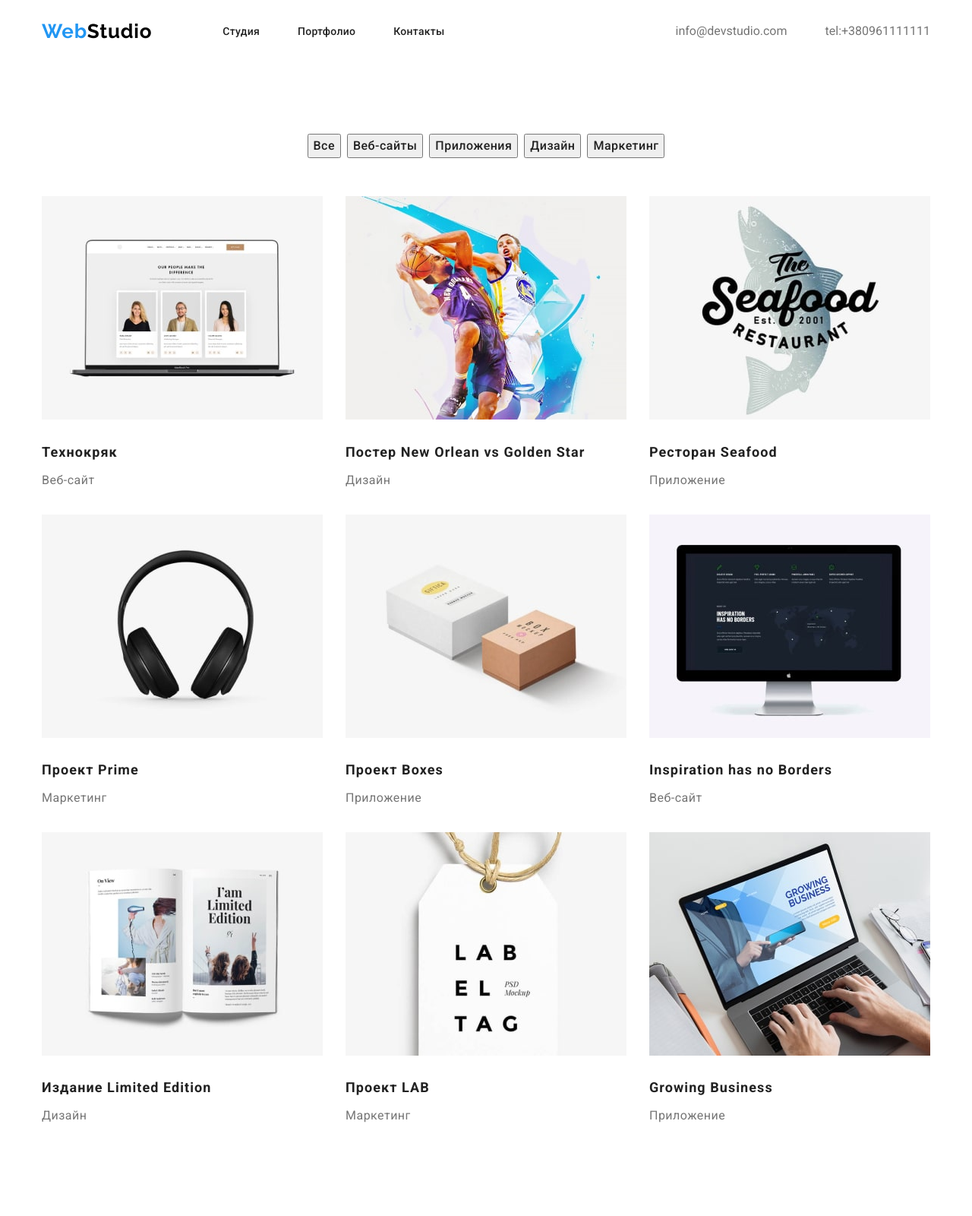
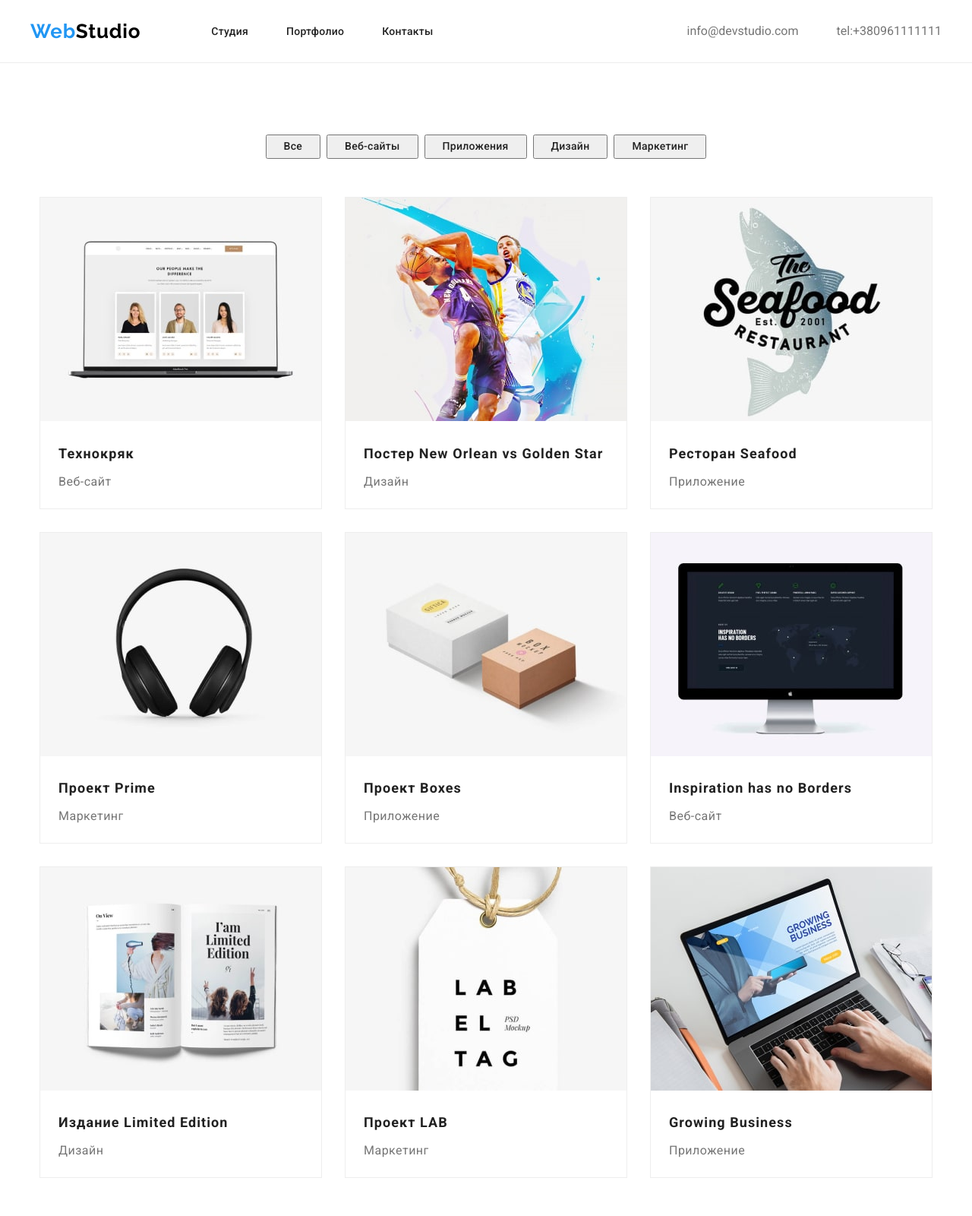
Before and after one commit to Mark-Nelovka/goit-markup-hw-03, a plain HTML site: page portfolio.html in a window 1280 px wide. Shown: the top 1600 px of the page at 76% size. Drawn offline with nearby package versions, Linux system fonts and the light colour scheme.

Commit message:
Изменяет расстояние

```diff
--- a/css/style.css
+++ b/css/style.css
@@ -55,7 +55,7 @@ ul {
 
 .container {
   display: flex;
-  width: 1200px;
+  width: 1230px;
   padding-right: 15px;
   padding-left: 15px;
   margin: 0 auto;
@@ -69,7 +69,7 @@ ul {
 }
 
 .header-port {
-  margin-bottom: 94px;
+  border-bottom: 1px solid #ececec;
 }
 
 .page-header-container {
@@ -90,8 +90,8 @@ ul {
   align-items: center;
   text-decoration: none;
   list-style: none;
-  padding-top: 25px;
-  padding-bottom: 25px;
+  padding-top: 32px;
+  padding-bottom: 32px;
 }
 
 .header-right {
@@ -166,7 +166,7 @@ ul {
 
 .item:hover,
 .item:focus {
-  color: var(--title);
+  color: var(--logo);
 }
 
 .item-connect {
@@ -187,24 +187,24 @@ ul {
 
 /*------------HERO------------*/
 
+.main-section {
+  padding-top: 94px;
+}
+
 .page-main-hero {
   text-align: center;
   padding-top: 200px;
-  padding-right: 450px;
-  padding-bottom: 280px;
-  padding-left: 450px;
+  margin: 0 auto;
+  padding-bottom: 200px;
   background: #2f303a;
-  margin-bottom: 94px;
 }
 
 .main-hero {
   font-weight: 900;
   font-size: 44px;
   line-height: 1.36;
-  /* padding-top: 200px;
-  padding-right: 450px;
-  padding-bottom: 280px;
-  padding-left: 450px; */
+  width: 696px;
+  margin: 0 auto;
   letter-spacing: 0.06em;
   margin-bottom: 30px;
   text-transform: uppercase;
@@ -245,28 +245,50 @@ ul {
   background-color: var(--logo);
 }
 
+.menu-content {
+  margin-bottom: 50px;
+}
+
 .menu-nav:not(:last-child) {
   padding-right: 8px;
-  padding-bottom: 50px;
 }
 
-.main-discription {
+.item-menu {
+  font-weight: 500;
+  font-size: 14px;
+  padding: 6px 22px;
+  line-height: 1.14;
+  letter-spacing: 0.02em;
+  color: var(--text);
+  text-decoration: none;
+  list-style: none;
+}
+
+.item-menu:hover,
+.item-menu:focus {
+  color: var(--title);
+}
+
+/* .main-discription {
   display: flex;
   width: 1200px;
   padding-right: 15px;
   padding-left: 15px;
   margin: 0 auto;
   margin-bottom: 94px;
-  /* align-items: center; */
-}
+  align-items: center;
+}  */
 
 .discription {
   display: flex;
-  margin-top: 0;
-  padding-right: 15px;
-  padding-left: 15px;
+  width: 1200px;
   text-decoration: none;
   list-style: none;
+}
+
+.discription-a {
+  padding-bottom: 94px;
+  padding-top: 94px;
 }
 
 .discription-list:not(:last-child) {
@@ -313,7 +335,7 @@ ul {
 .photo {
   font-weight: bold;
   font-size: 36px;
-  line-height: 2.6;
+  line-height: 1.16;
   text-align: center;
   padding-bottom: 50px;
   letter-spacing: 0.03em;
@@ -323,21 +345,22 @@ ul {
 
 .main-job {
   margin-bottom: 94px;
+  /* background-color: tomato; */
 }
 
 .command {
   font-weight: bold;
   font-size: 36px;
-  line-height: 2.6;
+  line-height: 1.16;
   text-align: center;
   padding-bottom: 50px;
   letter-spacing: 0.03em;
   color: var(--text);
 }
 
-.people-command:not(:last-child) {
+/* .people-command:not(:last-child) {
   padding-right: 30px;
-}
+} */
 
 .name {
   font-weight: 500;
@@ -354,6 +377,7 @@ ul {
   font-size: 16px;
   line-height: 1.18;
   text-align: center;
+  padding-bottom: 30px;
   letter-spacing: 0.03em;
   color: var(--main-text-color);
 }
@@ -363,7 +387,7 @@ ul {
   font-size: 18px;
   line-height: 2;
   letter-spacing: 0.06em;
-  padding-top: 20px;
+  /* padding-top: 20px; */
   padding-bottom: 4px;
   color: var(--text);
 }
@@ -380,27 +404,48 @@ ul {
 }
 
 .card {
-  padding-right: 30px;
-  padding-bottom: 30px;
+  margin-right: 30px;
+  margin-bottom: 30px;
+  border: 1px solid #eeeeee;
 }
 
-.card-different {
-  padding-right: 0;
-  padding-bottom: 30px;
+.card:nth-child(3n) {
+  margin-right: 0;
+}
+
+.card:nth-last-child(-n + 3) {
+  margin-bottom: 0;
+}
+
+.card-border {
+  padding: 20px 24px;
+}
+
+.card-command {
+  border-radius: 0px 0px 4px 4px;
+  background-color: #ffffff;
+  box-shadow: 0px 1px 3px rgba(0, 0, 0, 0.12), 0px 1px 1px rgba(0, 0, 0, 0.14),
+    0px 2px 1px rgba(0, 0, 0, 0.2);
+}
+
+.card-command:not(:last-child) {
+  margin-right: 30px;
 }
 /*------------FOOTER------------*/
 
 .footer {
   background-color: #2f303a;
+  padding-top: 60px;
+  padding-bottom: 60px;
 }
 
 .footer-section {
-  padding-left: 150px;
+  width: 1200px;
+  margin: 0 auto;
 }
 
 .logo-footer {
   display: block;
-  padding-top: 60px;
   padding-bottom: 20px;
   text-decoration: none;
   list-style: none;
@@ -440,7 +485,3 @@ ul {
 .footer-contact:not(:last-child) {
   padding-bottom: 9px;
 }
-
-.footer-contact:nth-child(3) {
-  padding-bottom: 60px;
-}
--- a/portfolio.html
+++ b/portfolio.html
@@ -37,14 +37,14 @@
         </div>
      </header>
         <main>
-            <section>
+            <section class="main-section">
                     <div class="container" >
-                        <ul class="tt-decor container">
-                            <li class="menu-nav"><button class="item btn-second" type="button">Все</button>
-                            <li class="menu-nav"><button class="item btn-second" type="button">Веб-сайты</button>
-                            <li class="menu-nav"><button class="item btn-second" type="button">Приложения</button>
-                            <li class="menu-nav"><button class="item btn-second" type="button">Дизайн</button>
-                            <li class="menu-nav"><button class="item btn-second" type="button">Маркетинг</button>
+                        <ul class="tt-decor container menu-content">
+                            <li class="menu-nav"><button class="item-menu btn-second" type="button">Все</button>
+                            <li class="menu-nav"><button class="item-menu btn-second" type="button">Веб-сайты</button>
+                            <li class="menu-nav"><button class="item-menu btn-second" type="button">Приложения</button>
+                            <li class="menu-nav"><button class="item-menu btn-second" type="button">Дизайн</button>
+                            <li class="menu-nav"><button class="item-menu btn-second" type="button">Маркетинг</button>
                         </ul>
                     </div>
             </section>
@@ -54,8 +54,11 @@
                         <ul class="tt-decor">
                             <li>
                                 <img src="./images/im-port/img1-min.jpg" alt="">
+                                <div class="card-border">
                                     <h3 class="project">Технокряк</h3>
                                     <p class="view">Веб-сайт</p>
+                                </div>
+
                             </li>
                         </ul>
                     </div>
@@ -64,18 +67,24 @@
                         <ul class="tt-decor">
                             <li>
                                 <img src="./images/im-port/img2-min.jpg" alt="">
+                                <div class="card-border">
                                     <h3 class="project">Постер <span lang="en">New Orlean vs Golden Star</span></h3>
                                     <p class="view">Дизайн</p>
+                                </div>
+
                             </li>
                         </ul>
                     </div>
 
-                    <div class="card-different">
+                    <div class="card">
                         <ul class="tt-decor">
                             <li>
                                 <img src="./images/im-port/img3-min.jpg" alt="">
+                                <div class="card-border">
                                     <h3 class="project">Ресторан <span lang="en">Seafood</span></h3>
                                     <p class="view">Приложение</p>
+                                </div>
+
                             </li>
                         </ul>
                     </div>
@@ -84,8 +93,11 @@
                         <ul class="tt-decor">
                             <li>
                                 <img src="./images/im-port/img4-min.jpg" alt="">
+                                <div class="card-border">
                                     <h3 class="project">Проект <span lang="en">Prime</span></h3>
                                     <p class="view">Маркетинг</p>
+                                </div>
+
                             </li>
                         </ul>
                     </div>
@@ -94,18 +106,24 @@
                         <ul class="tt-decor">
                             <li>
                                 <img src="./images/im-port/img5-min.jpg" alt="">
+                                <div class="card-border">
                                     <h3 class="project">Проект <span lang="en">Boxes</span></h3>
                                     <p class="view">Приложение</p>
+                                </div>
+
                             </li>
                         </ul>
                     </div>
 
-                    <div class="card-different">
+                    <div class="card">
                         <ul class="tt-decor">
                             <li>
                                 <img src="./images/im-port/img6-min.jpg" alt="">
+                                <div class="card-border">
                                     <h3 class="project" lang="en">Inspiration has no Borders</h3>
                                     <p class="view">Веб-сайт</p>
+                                </div>
+
                             </li>
                         </ul>
                     </div>
@@ -114,8 +132,11 @@
                         <ul class="tt-decor">
                             <li>
                                 <img src="./images/im-port/img7-min.jpg" alt="">
+                                <div class="card-border">
                                     <h3 class="project">Издание <span lang="en">Limited Edition</span></h3>
                                     <p class="view">Дизайн</p>
+                                </div>
+
                             </li>
                         </ul>
                     </div>
@@ -124,18 +145,24 @@
                         <ul class="tt-decor">
                             <li>
                                 <img src="./images/im-port/img8-min.jpg" alt="">
+                                <div class="card-border">
                                     <h3 class="project">Проект <span lang="en">LAB</span></h3>
                                     <p class="view">Маркетинг</p>
+                                </div>
+
                             </li>
                         </ul>
                     </div>
 
-                    <div class="card-different">
+                    <div class="card">
                         <ul class="tt-decor">
                             <li>
                                 <img src="./images/im-port/img9-min.jpg" alt="">
+                                <div class="card-border">
                                     <h3 class="project" lang="en">Growing Business</h3>
                                     <p class="view">Приложение</p>
+                                </div>
+
                             </li>
                         </ul>
                     </div>
```
Also changed, not shown: index.html (+31 -2 lines). Lines whose indentation alone changed are shown as unchanged.
